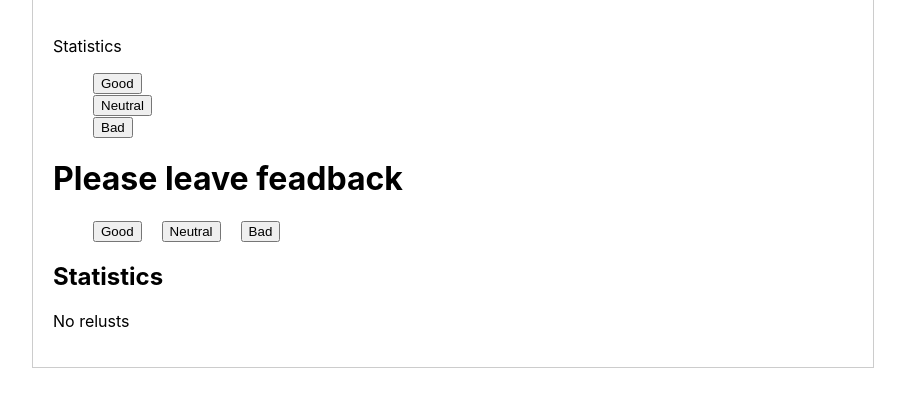
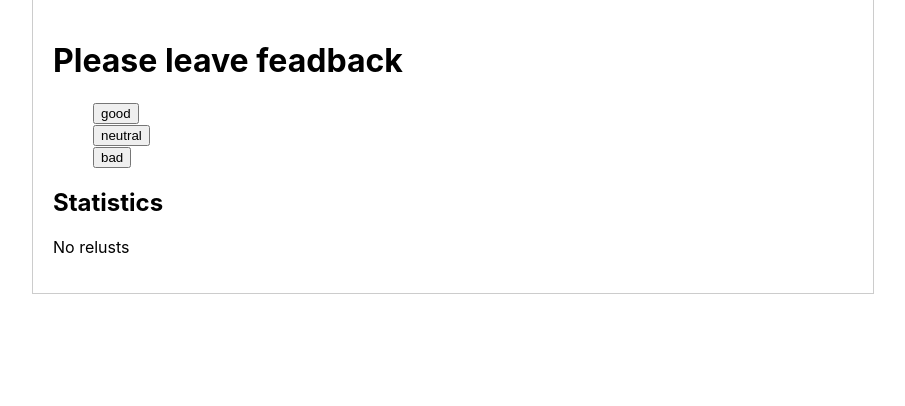
Before and after one commit to b01ma/goit-react-hw-02-feedback, a React (Create React App) app: page / in a window 1280 px wide. Shown: the top 406 px of the page, without its empty margins (187-1092 px from the left). Built offline with nearby package versions, Linux system fonts and the light colour scheme.

Commit message:
completed

```diff
--- a/src/components/App.jsx
+++ b/src/components/App.jsx
@@ -9,10 +9,6 @@ export class App extends Component {
     good: 0,
     neutral: 0,
     bad: 0
-  }
-
-  event = () => {
-    console.log('work');
   }
 
   handleClick = (event) => {
@@ -36,50 +32,27 @@ export class App extends Component {
   }
 
   render() {
+    const options = Object.keys(this.state);
+
+
     return (
 
       <div className={css.App}>
-        <Statistics />
-        <FeedbackOptions />
 
         <h1>Please leave feadback</h1>
-        <ul className={css.buttonList}>
-          <li>
-            <button name='good' onClick={this.handleClick}>Good</button>
-          </li>
-          <li>
-            <button name='neutral' onClick={this.handleClick}>Neutral</button>
-          </li>
-          <li>
-            <button name='bad' onClick={this.handleClick}>Bad</button>
-          </li>
-        </ul>
 
-        <h2>Statistics</h2>
+        <FeedbackOptions
+          options={options}
+          onLeaveFeedback={ this.handleClick }/>
 
-        {this.countTotalFeedback()
-          ? (
-              <ul>
-                <li>
-                  <p>Good: {this.state.good}</p>
-                </li>
-                <li>
-                  <p>Neutral: {this.state.neutral}</p>
-                </li>
-                <li>
-                  <p>Bad: {this.state.bad}</p>
-                </li>
-                <li>
-                  <p>Total: {this.countTotalFeedback()}</p>
-                </li>
-                <li>
-                  <p>Positive feedback: {this.countPositiveFeedbackPercentage().toFixed()}%</p>
-                </li>
-              </ul>
-          ) : (
-            <p>No relusts</p>
-          )
-      }
+        <Statistics
+          good={this.state.good}
+          neutral={this.state.neutral}
+          bad={this.state.bad}
+          total={this.countTotalFeedback()}
+          positivePercentage={this.countPositiveFeedbackPercentage().toFixed()}
+        />
+
       </div>
     )
   }
--- a/src/components/FeedbackOptions/FeedbackOptions.jsx
+++ b/src/components/FeedbackOptions/FeedbackOptions.jsx
@@ -1,18 +1,14 @@
 // import css from './FeedbackOptions.module.css';
 
-const FeedbackOptions = (props) => {
+const FeedbackOptions = ({ options, onLeaveFeedback }) => {
     return (
 
-        <ul>
-          <li>
-            <button name='good' onClick={props} >Good</button>
+      <ul>
+        {options?.map(option =>
+          <li key={option}>
+            <button name={option} onClick={onLeaveFeedback} >{option}</button>
           </li>
-          <li>
-            <button name='neutral' onClick={props} >Neutral</button>
-          </li>
-          <li>
-            <button name='bad' onClick={props} >Bad</button>
-          </li>
+        )}
         </ul>
    )
 }
--- a/src/components/Statistics/Statistics.jsx
+++ b/src/components/Statistics/Statistics.jsx
@@ -1,8 +1,34 @@
 // import css from './Statistics.module.css';
 
-const Statistics = (props) => {
+const Statistics = ({ good, neutral, bad, total, positivePercentage }) => {
     return (
-        <p>Statistics</p>
+        <>
+            <h2>Statistics</h2>
+
+            { total
+            ? (
+                <ul>
+                    <li>
+                    <p>Good: {good}</p>
+                    </li>
+                    <li>
+                    <p>Neutral: {neutral}</p>
+                    </li>
+                    <li>
+                    <p>Bad: {bad}</p>
+                    </li>
+                    <li>
+                    <p>Total: {total}</p>
+                    </li>
+                    <li>
+                    <p>Positive feedback: {positivePercentage}%</p>
+                    </li>
+                </ul>
+            ) : (
+                <p>No relusts</p>
+            )
+            }
+        </>
     )
 };
 
```
